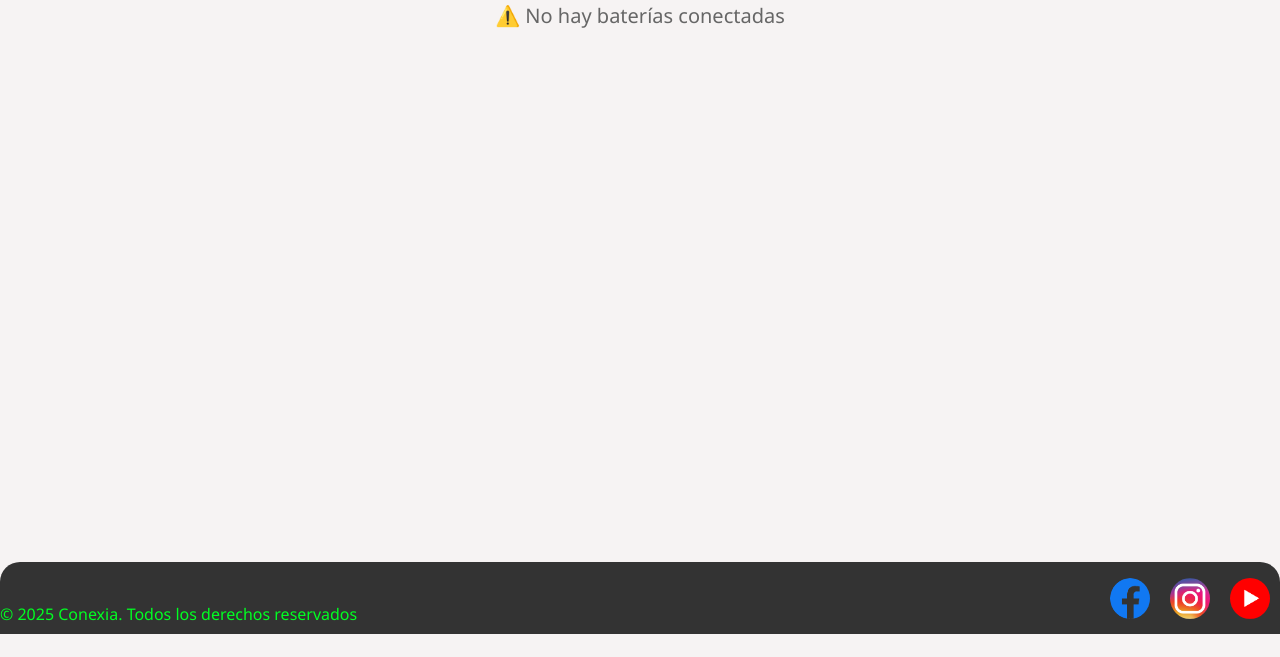
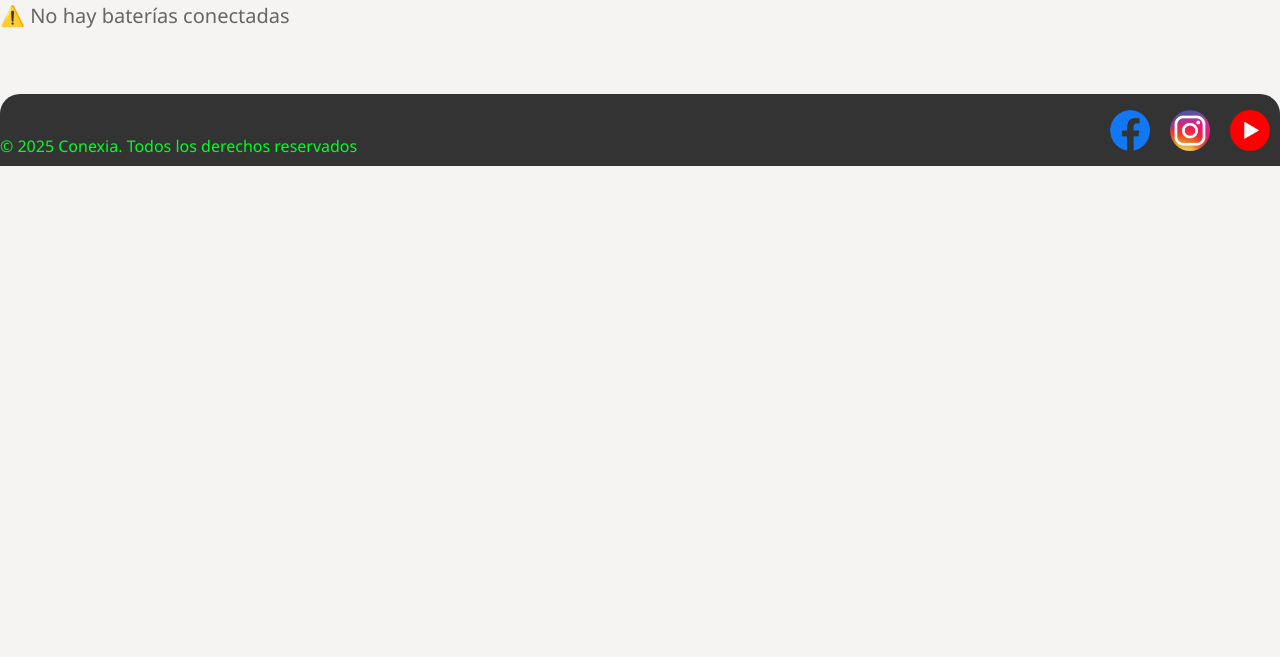
Before and after one commit to juanpedrombanchama-maker/baterry-monitor, a Flask app: page / in a window 1280 px wide. Shown: the part 143-800 px from the top of the page. Run offline with Flask 3, Linux system fonts and the light colour scheme; data that the repository does not hold is empty.

Commit message:
pruebas de baterria imagen 1

```diff
--- a/templates/index.html
+++ b/templates/index.html
@@ -36,9 +36,9 @@
             </div>
         </div>
     </header>
-    <div class="Baterrias">
-        <div id="contenedor-baterias"></div>
-    </div>
+
+    <div id="contenedor-baterias"></div>
+
 
 
     <footer>
```
